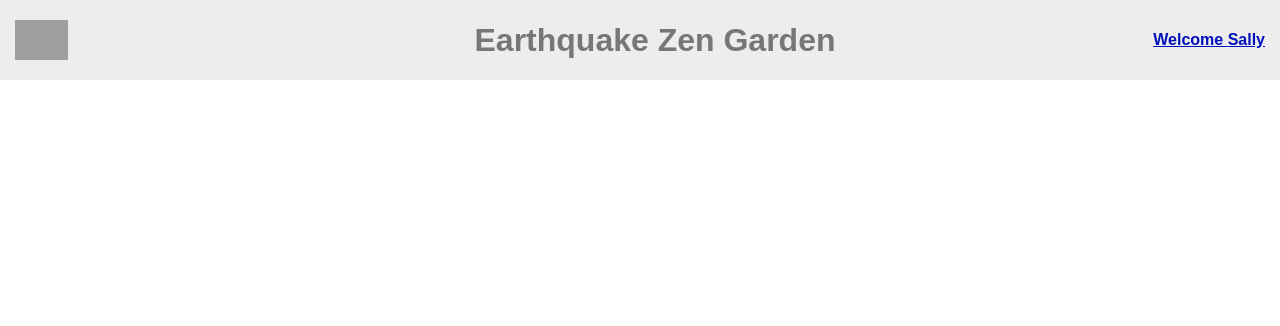
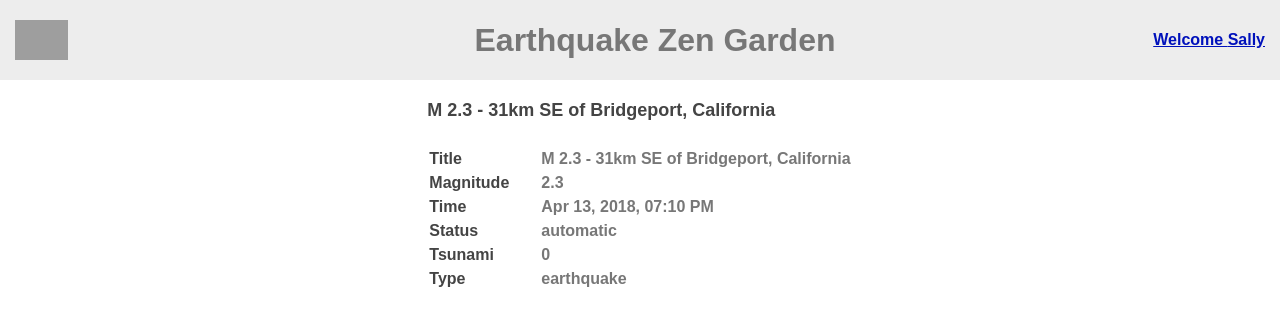
Before and after one commit to austinspaeth/earthquake-zen-garden, a React app: page /#/details/00630289 in a window 1280 px wide. Shown: the top 326 px of the page. Built offline with nearby package versions, Linux system fonts and the light colour scheme; grey boxes are pictures that could not be loaded.

Commit message:
Finished the details view and send users back to home if earthquake code does not exist in dataset.

```diff
--- a/src/App.js
+++ b/src/App.js
@@ -2,6 +2,7 @@ import React, {useState, useEffect} from 'react';
 
 // VIEWS //
 import Home from './views/Home';
+import Details from './views/Details';
 
 // COMPONENTS //
 import Header from './components/Header';
@@ -26,6 +27,7 @@ const App = (props) => {
             return (
                 <div className={'appContainer'}>
                     <Header data={data} />
+                    <Details data={data} earthquake={props.earthquake} />
                 </div>
             )
         default:
--- a/src/assets/css/styles.css
+++ b/src/assets/css/styles.css
@@ -70,6 +70,10 @@ section h2 {
     margin-bottom:0px;
 }
 
+.leftAlign{
+    text-align:left;
+}
+
 table{
     margin-top:25px;
 }
@@ -89,3 +93,15 @@ table tbody td {
 table tbody td:nth-child(2){
     text-align:center;
 }
+
+.detailsTable .label{
+    padding-right:30px;
+    font-weight:600;
+    color:#444444;
+}
+
+.detailsTable .value{
+    color:#777777;
+    font-weight:600;
+    text-align:left!important;
+}
--- a/src/views/Details.js
+++ b/src/views/Details.js
@@ -1,15 +1,67 @@
 import React, {useState, useEffect} from 'react';
 
 // COMPONENTS //
-
+import { withRouter } from 'react-router';
 
 const Details = (props) => {
 
-    return (
-        <section className={'view'}>
+    const [earthquake, setEarthquake] = useState(null);
 
-        </section>
-    )
+    useEffect(() => {
+        if(props.data?.data.features.some((feature) => feature.properties.code === props.earthquake)){
+            setEarthquake(props.data?.data.features.find((feature) => feature.properties.code === props.earthquake));
+        } else {
+            props.history.push('/home');
+        }
+    }, []);
+
+    const rowMapping = [
+        {
+            label: "Title",
+            value: earthquake?.properties.title
+        },
+        {
+            label: "Magnitude",
+            value: earthquake?.properties.mag
+        },
+        {
+            label: "Time",
+            value: new Date(earthquake?.properties.time).toLocaleString('en-us', {month: 'short', day:'numeric', year: 'numeric', hour:'2-digit', minute:'2-digit',  hour12: true })
+        },
+        {
+            label: "Status",
+            value: earthquake?.properties.status
+        },
+        {
+            label: "Tsunami",
+            value: earthquake?.properties.tsunami
+        },
+        {
+            label: "Type",
+            value: earthquake?.properties.type
+        }
+    ]
+
+    if(earthquake){
+        return (
+            <section>
+                <h2 className={'leftAlign'}>{earthquake?.properties.title}</h2>
+                <table className={'detailsTable'}>
+                    <tbody>
+                        {rowMapping.map((details) =>
+                            <tr key={details.label}>
+                                <td className={'label'}>{details.label}</td>
+                                <td className={'value'}>{details.value}</td>
+                            </tr>
+                        )}
+                    </tbody>
+                </table>
+
+            </section>
+        )
+    } else {
+        return null;
+    }
 }
 
-export default Details;
+export default withRouter(Details);
--- a/src/views/Home.js
+++ b/src/views/Home.js
@@ -6,7 +6,7 @@ import Table from '../components/Table';
 const Home = (props) => {
 
     return (
-        <section className={'view'}>
+        <section>
             <h2>{props.data?.data.metadata.title}</h2>
             <Table data={props.data} />
         </section>
```
